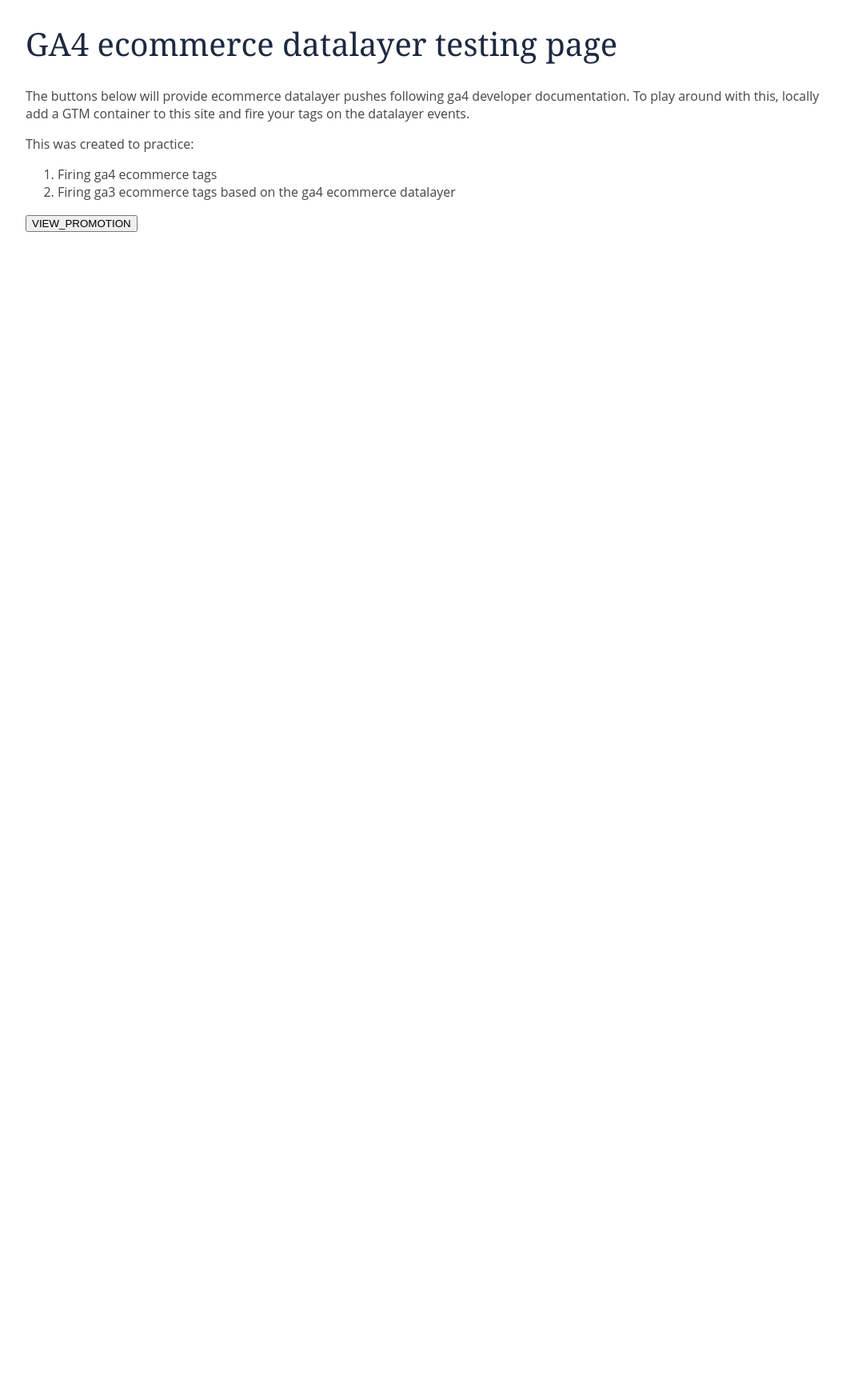
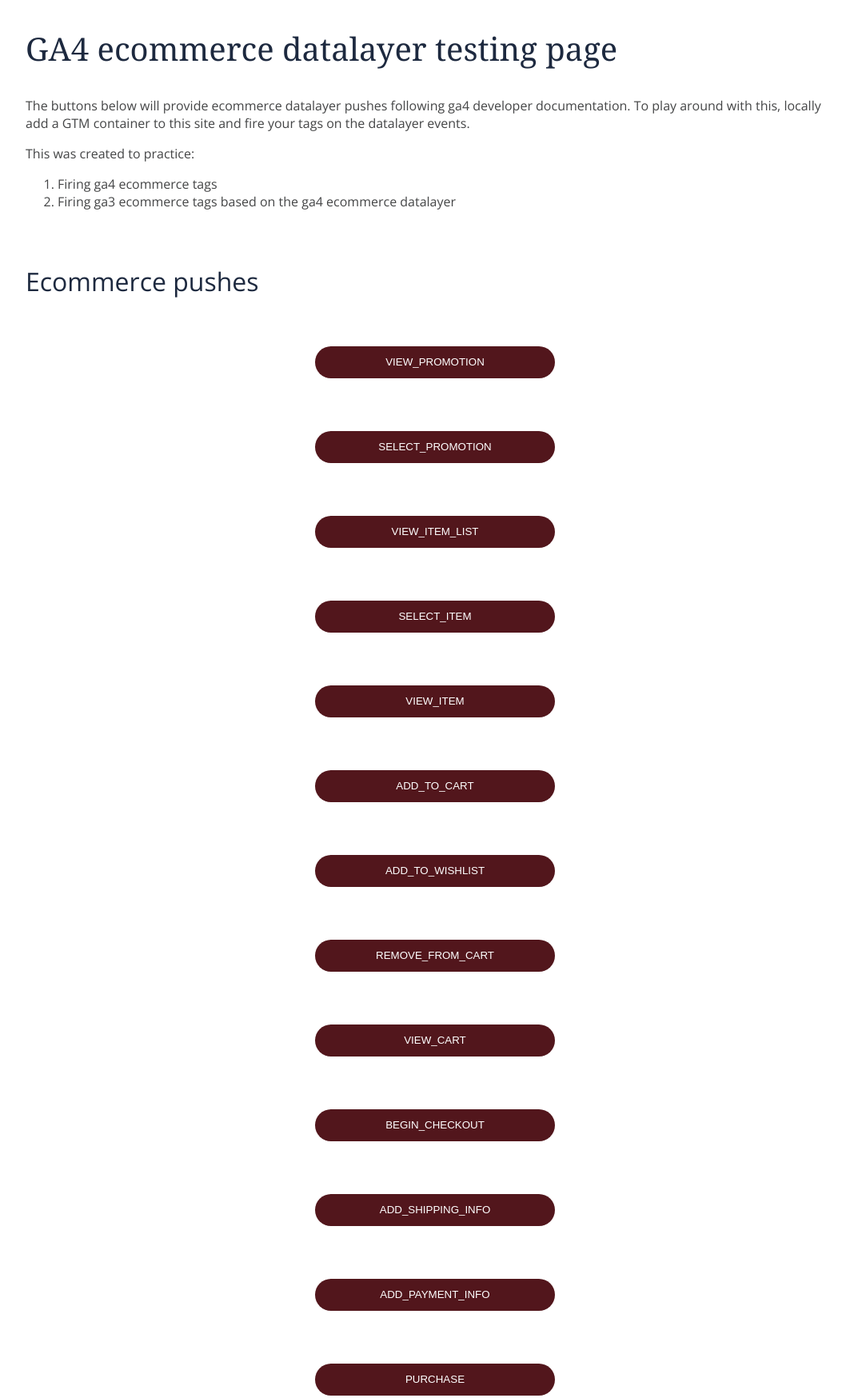
Before and after one commit to AntonBies/ga4ecommerce, a plain HTML site: page index.html in a window 1280 px wide. Shown: the whole page at 80% size, without its empty margins (96-1154 px from the left). Before the commit the page ends 800 px from the top, so only its background shows below. Drawn offline with nearby package versions, Linux system fonts and the light colour scheme.

Commit message:
All buttons, basic styling, start js

```diff
--- /dev/null
+++ b/ecommerce.js
@@ -0,0 +1,9 @@
+const promotion = {};
+const product = {};
+
+const buttons = document.getElementsByTagName('button');
+for (let item of buttons) {
+  item.addEventListener('click', function(e) {
+    window.dataLayer.push({ecommerce: null});
+  })
+}
--- a/index.html
+++ b/index.html
@@ -3,6 +3,7 @@
 <head>
   <meta charset="UTF-8">
   <meta name="viewport" content="width=device-width, initial-scale=1.0">
+  <link href="https://fonts.googleapis.com/css2?family=Open+Sans:wght@400;600;700&display=swap" rel="stylesheet">
   <link rel="stylesheet" type="text/css" href="style.css">
   <title>ga4 ecommerce datalayer</title>
   <script>(function(w,d,s,l,i){w[l]=w[l]||[];w[l].push({'gtm.start':
@@ -10,9 +11,11 @@
     j=d.createElement(s),dl=l!='dataLayer'?'&l='+l:'';j.async=true;j.src=
     'https://www.googletagmanager.com/gtm.js?id='+i+dl;f.parentNode.insertBefore(j,f);
     })(window,document,'script','dataLayer','GTM-W8FS5F5');</script>
+  <script type="text/javascript" src="ecommerce.js" defer></script>
 </head>
 <body>
   <main>
+    <section id="intro">
       <h1>GA4 ecommerce datalayer testing page</h1>
       <p>The buttons below will provide ecommerce datalayer pushes following ga4 developer documentation. To play around with this, locally add a GTM container to this site and fire your tags on the datalayer events.</p>
       <p>This was created to practice:</p>
@@ -20,8 +23,22 @@
         <li>Firing ga4 ecommerce tags</li>
         <li>Firing ga3 ecommerce tags based on the ga4 ecommerce datalayer</li>
       </ol>
-    <section>
-      <button id="viewPromotion">VIEW_PROMOTION</button>
+    </section>
+    <h2>Ecommerce pushes</h2>
+    <section id="buttons">
+      <button id="viewPromotion">view_promotion</button>
+      <button id="selectPromotion">select_promotion</button>
+      <button id="viewItemList">view_item_list</button>
+      <button id="selectItem">select_item</button>
+      <button id="viewItem">view_item</button>
+      <button id="addToCart">add_to_cart</button>
+      <button id="addToWishlist">add_to_wishlist</button>
+      <button id="removeFromCart">remove_from_cart</button>
+      <button id="viewCart">view_cart</button>
+      <button id="beginCheckout">begin_checkout</button>
+      <button id="addShippingInfo">add_shipping_info</button>
+      <button id="addPaymentInfo">add_payment_info</button>
+      <button id="purchase">purchase</button>
     </section>
   </main>
 </body>
--- a/style.css
+++ b/style.css
@@ -3,6 +3,17 @@ body {
   font-family: "Open Sans", Helvetica, Arial, Lucida, sans-serif;
   margin: 0 10%;
   color: rgb(68, 69, 70);
+}
+button {
+  background-color:rgb(82, 22, 28);
+  border: none;
+  border-radius: 20px;
+  color: rgb(255,255,255);
+  cursor: pointer;
+  height: 40px;
+  margin: 33px 20px;
+  text-transform: uppercase;
+  width: 300px;
 }
 h1, h2, h3 {
   font-weight: normal;
@@ -24,3 +35,11 @@ h4 {
   font-size: 1.2rem;
   color: rgb(82, 22, 28);
 }
+#buttons {
+  align-items: center;
+  display: flex;
+  flex-direction: column;
+}
+#intro {
+  margin-bottom: 67px;
+}
```
Lines whose indentation alone changed are shown as unchanged.
